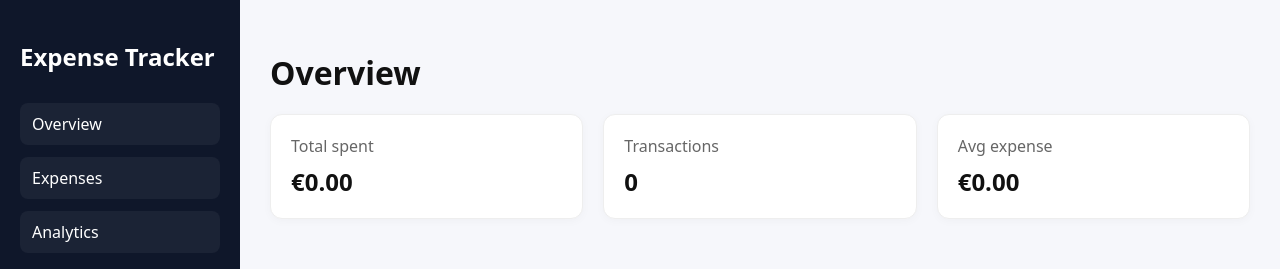
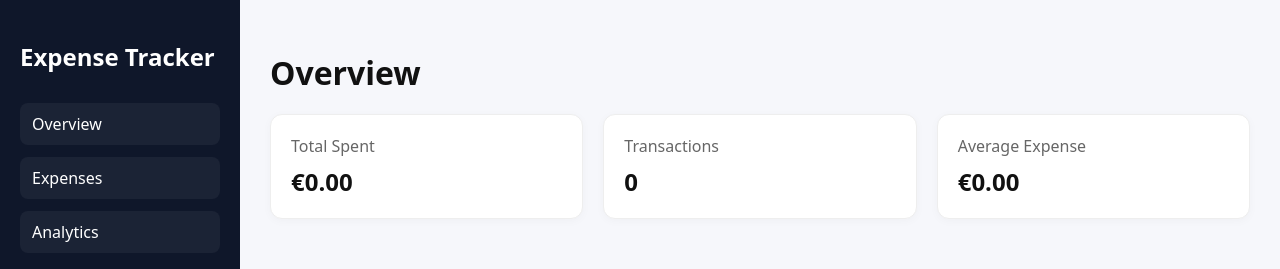
Before and after one commit to nickmertens-asaxx89/vercel-project, a Next.js app: page /dashboard in a window 1280 px wide. Shown: the top 269 px of the page. Built offline with nearby package versions, Linux system fonts and the light colour scheme; no server answers; the database is empty.

Commit message:
Update page.jsx
Responsive update

```diff
--- a/app/dashboard/page.jsx
+++ b/app/dashboard/page.jsx
@@ -8,29 +8,64 @@ export default function Overview() {
   const [expenses, setExpenses] = useState([])
 
   useEffect(() => {
-    load()
+    loadExpenses()
   }, [])
 
-  async function load() {
-    const { data } = await supabase.from("expenses").select("*")
+  async function loadExpenses() {
+    const { data } = await supabase
+      .from("expenses")
+      .select("*")
+
     setExpenses(data || [])
   }
 
-  const total = expenses.reduce((a, b) => a + Number(b.amount), 0)
+  const total = expenses.reduce(
+    (sum, expense) => sum + Number(expense.amount),
+    0
+  )
+
+  const average =
+    expenses.length > 0
+      ? total / expenses.length
+      : 0
 
   return (
     <div>
-      <h1 style={{ marginBottom: 20 }}>Overview</h1>
+      <h1 style={titleStyle}>Overview</h1>
 
-      <div style={{
-        display: "grid",
-        gridTemplateColumns: "repeat(3, 1fr)",
-        gap: 20
-      }}>
-        <Card title="Total spent" value={`€${total.toFixed(2)}`} />
-        <Card title="Transactions" value={expenses.length} />
-        <Card title="Avg expense" value={`€${(total / (expenses.length || 1)).toFixed(2)}`} />
+      {/* RESPONSIVE GRID */}
+      <div style={gridStyle}>
+        <Card
+          title="Total Spent"
+          value={`€${total.toFixed(2)}`}
+        />
+
+        <Card
+          title="Transactions"
+          value={expenses.length}
+        />
+
+        <Card
+          title="Average Expense"
+          value={`€${average.toFixed(2)}`}
+        />
       </div>
     </div>
   )
 }
+
+/* STYLES */
+
+const titleStyle = {
+  marginBottom: 20,
+}
+
+const gridStyle = {
+  display: "grid",
+
+  // MAGIC RESPONSIVE LINE
+  gridTemplateColumns:
+    "repeat(auto-fit, minmax(220px, 1fr))",
+
+  gap: 20,
+}
```
